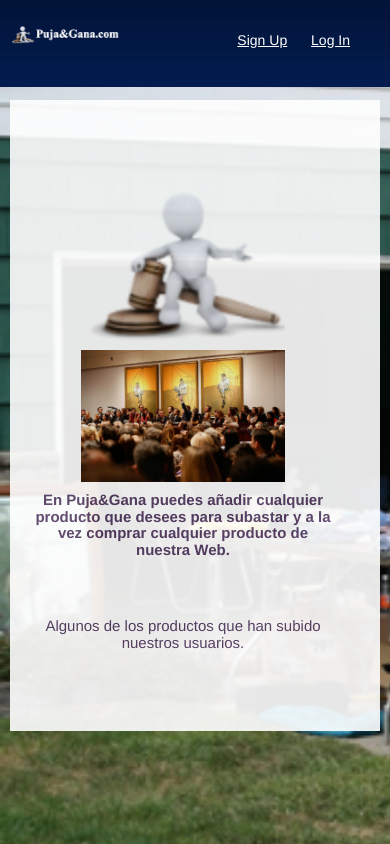
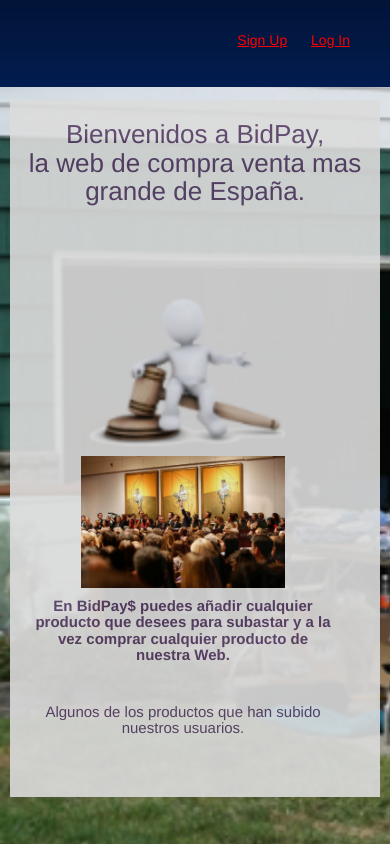
Before and after one commit to akdezgas/proyect2, a Node server app: page / in a window 390 px wide. Run offline with Node 20, Linux system fonts and the light colour scheme; data that the repository does not hold is empty; some libraries are stand-ins or nearby versions.

Commit message:
Changes done

```diff
--- a/public/stylesheets/style.css
+++ b/public/stylesheets/style.css
@@ -311,7 +311,7 @@
 .fondo{
 	width: 60%;
 	margin: auto;
-	background-color: white;
+	background-color: GAINSBORO;
 	opacity: 0.9;
 	min-height: 600px;
 }
@@ -325,10 +325,14 @@
 
  margin-top: 100px;
  background-image: url(../imagenes/venta1.jpg);
- background-repeat: no-repeat;
+ background-repeat: repeat-ys;
  background-size: 1735px 940px;
 
 }
+.pres{
+	text-align: center;
+}
+
 
 nav{
  /*background-color: black;*/
@@ -426,7 +430,7 @@
 }
 
 a{
-  color: white;
+  color: red;
 	text-decoration: underline;
 }
 
@@ -437,9 +441,11 @@
 
 }
 #item-INF{
-	background-color: grey;
+	background-color:SILVER;
 	border: 3px solid black;
-	border-radius: 5px;
+	border-radius: 8px;
+
+
 }
 #imagen{
 
@@ -456,7 +462,7 @@
 	}
 }
 
-@media (max-width: 550px) {
+@media (max-width: 670px) {
   .logo-spotify{
     height: 64px;
     margin-top: 6%;
@@ -467,6 +473,16 @@
 
   }
 }
+
+@media (max-width: 430px) {
+
+  .logo-spotify img {
+    height: 0%;
+    margin-left: 10%;
+
+  }
+}
+
 @media (max-width: 680px) {
   .col-sm-3 home-item-box {
     margin-left: 500px;
@@ -507,3 +523,24 @@
   text-align: center;
   font-size: 40px;
 }
+
+@media (max-width: 430px) {
+
+	#item-INF{
+		background-color:SILVER;
+		border: 3px solid black;
+		border-radius: 8px;
+		margin-left:-50px;
+
+
+	}
+	.logos img{
+
+		padding:1px;
+		border-image-slice: 1px;
+		border-image-outset: 3 1;
+		border-radius: 12%;
+		margin: 17px;
+		height: 30%;
+	}
+}
--- a/views/cupons/winner.ejs
+++ b/views/cupons/winner.ejs
@@ -1 +1,5 @@
-<p>The winner is nfvofnirjtfj</p>
+<div style="color:lightblue">
+    <h1>Congratulations!!</h1>
+      <p> <%=winner.bidder._id%> </p>
+    <h2> I sent you an email with the instructions to recieve the item</h2>
+</div>
--- a/views/index.ejs
+++ b/views/index.ejs
@@ -2,7 +2,7 @@
 
 <div class="fondo">
   <div class="container-fluid">
-
+    <div class="pres"><h2>Bienvenidos a BidPay,<br> la web de compra venta mas grande de España.</h2></div>
     <% if (user) { %>
     <div class="home-heading-wrapper">
       You have <%= user.cupons %> cupons
@@ -16,9 +16,9 @@
     <div class="item-row">
       <div class="photo2"><a href="/"> <img src="/imagenes/maza2.png"></a></><br></>
       <div class="photo"><img src="imagenes/subasta.jpg"></div>
-      <h5 ><b>En Puja&Gana puedes añadir cualquier producto que desees
-        para subastar y a la vez comprar cualquier producto de nuestra Web.</b></h5><br><br>
-        <h5 class="text-center">Algunos de los productos que han subido nuestros usuarios.</h5><br><br>
+      <h5 ><b>En BidPay$ puedes añadir cualquier producto que desees
+        para subastar y a la vez comprar cualquier producto de nuestra Web.</b></h5><br>
+        <h5 class="text-center">Algunos de los productos que han subido nuestros usuarios.</h5><br>
 
 
 
@@ -39,23 +39,3 @@
   </div>
 </div>
 </div>
-  <!--
-   <% if (user) { %>
-        <% items.forEach((item) => { %>
-          <div class="col-sm-3 home-item-box">
-            <img src="<%= item.imgUrl %>">
-            <div class="item-info-wrapper">
-              <a class="title" href="/items/<%= item._id %>">
-                <strong><%= item.title %></strong>
-              </a><br>
-              by <span class="light-text"><%= item._creator.username %></span><br>
-              <span class="light-text description"><%= item.description %></span>
-            </div>
-          </div>
-          <%  }) %>
-
-    <% } else { %>
-        <li><a href="/edit">Profile</a></li>
-        <li> <a href="/logout"> Log Out </a> </li>
-    <% } %>
--->
--- a/views/layouts/main-layout.ejs
+++ b/views/layouts/main-layout.ejs
@@ -34,5 +34,4 @@
     </div>
     <script src="/node_modules/bootstrap/dist/js/bootstrap.min.js" type="text/javascript"></script>
 </body>
-
 </html>
```
Also changed, not shown: models/Cupon.js (+2 -11 lines), routes/cupon.js (+23 -40 lines), views/items/show.ejs (+8 -7 lines), public/imagenes/maza3.png, 1 other file.
